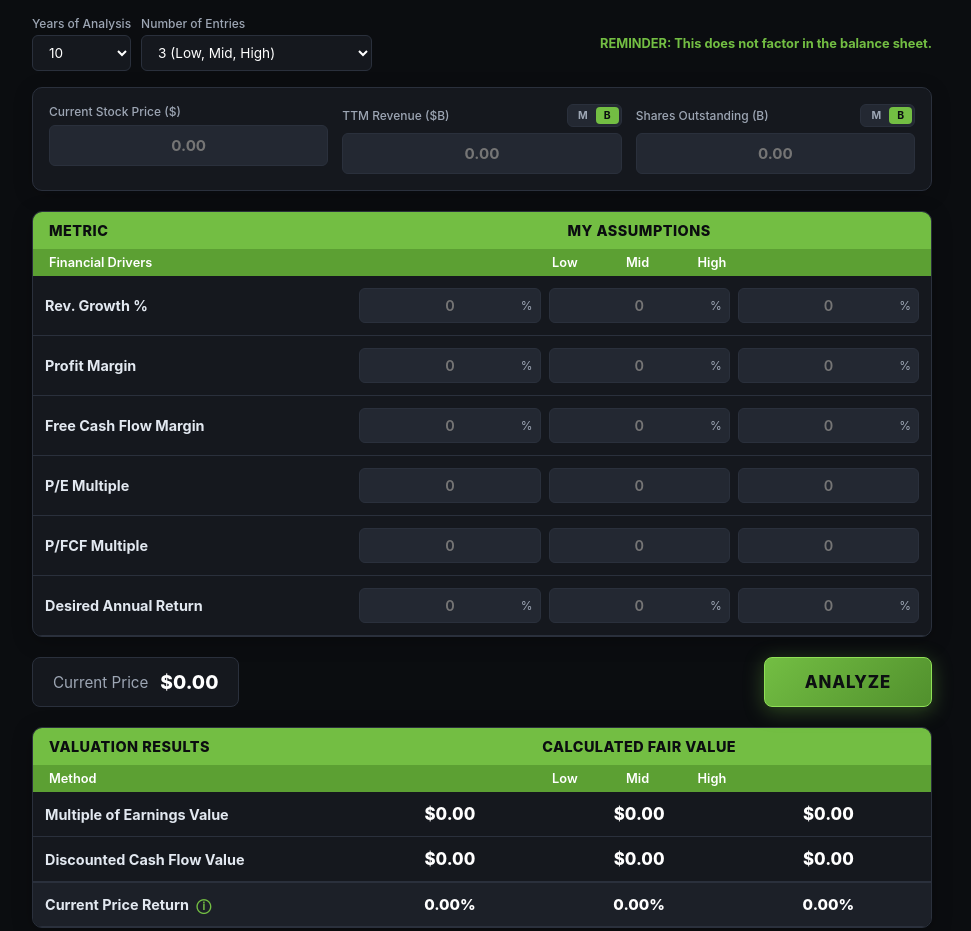
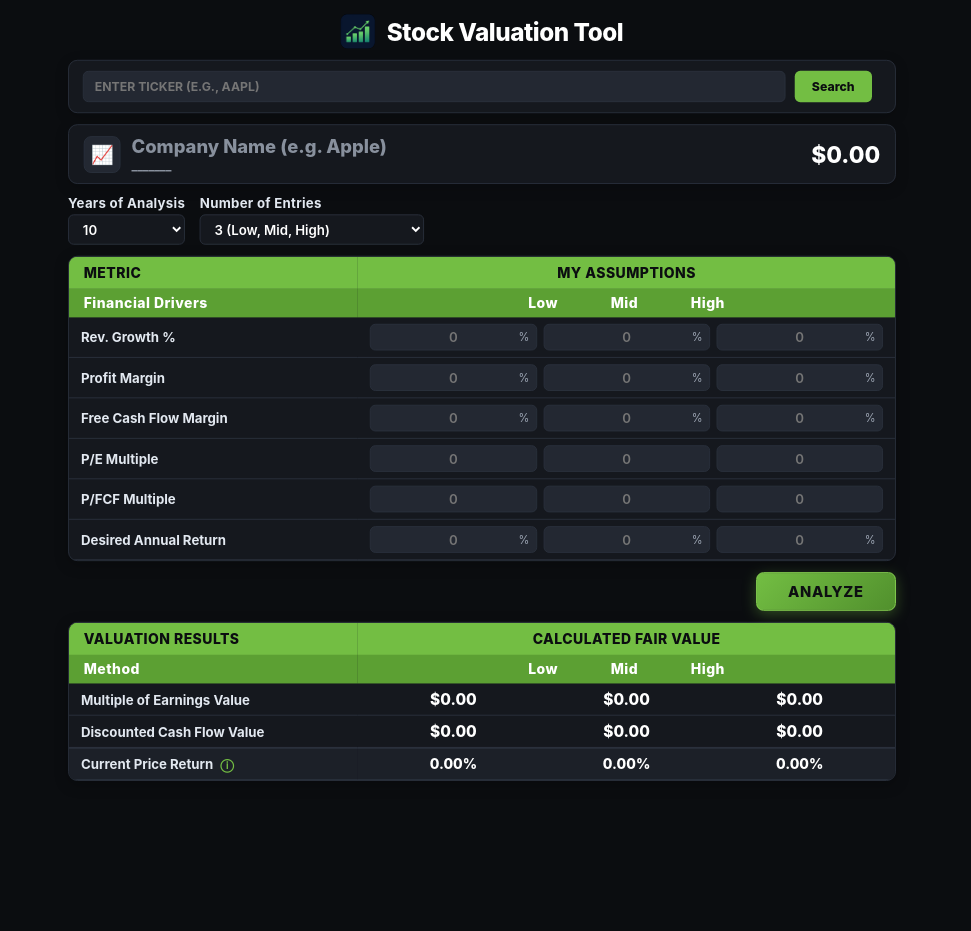
Before and after one commit to thepimis/Stock-Valuation-Tool, a plain HTML site: page index.html in a window 1280 px wide. Shown: the whole page, without its empty margins (158-1129 px from the left). After the commit the page ends 800 px from the top, so only its background shows below. Drawn offline with Linux system fonts and the light colour scheme.

Commit message:
Update local index.html with new fetch function

```diff
--- a/index.html
+++ b/index.html
@@ -3,7 +3,7 @@
 <head>
   <meta charset="UTF-8">
   <meta name="viewport" content="width=device-width, initial-scale=1.0">
-  <title>Everything Money Stock Valuation</title>
+  <title>Stock Valuation Tool</title>
 
   <!-- Browser Tab Favicon -->
   <link rel="icon" type="image/png" href="logo.png">
@@ -32,29 +32,133 @@
       font-family: -apple-system, BlinkMacSystemFont, "Segoe UI", Roboto, Helvetica, Arial, sans-serif;
     }
 
+    html, body {
+      height: 100%;
+      overflow-x: hidden;
+    }
+
     body {
       background-color: var(--bg);
       color: var(--text);
       margin: 0;
-      padding: 16px;
+      padding: 12px;
       display: flex;
       justify-content: center;
-      min-height: 100vh;
+      align-items: flex-start;
     }
 
     .container {
       width: 100%;
       max-width: 900px;
+      margin: 0 auto;
     }
+
+    /* Header Logo & Title */
+    .app-header {
+      display: flex;
+      align-items: center;
+      justify-content: center;
+      gap: 12px;
+      margin-bottom: 12px;
+      padding-top: 2px;
+    }
+
+    .app-logo {
+      width: 38px;
+      height: 38px;
+      border-radius: 8px;
+      object-fit: contain;
+    }
+
+    .app-title {
+      font-size: 1.65rem;
+      font-weight: 800;
+      color: var(--text);
+      margin: 0;
+      letter-spacing: -0.5px;
+    }
+
+    /* Company Header Styles */
+    .company-header {
+      display: flex;
+      justify-content: space-between;
+      align-items: center;
+      background: var(--card-bg);
+      border: 1px solid var(--border-color);
+      border-radius: 10px;
+      padding: 11px 16px;
+      margin-bottom: 12px;
+      box-shadow: 0 4px 15px rgba(0, 0, 0, 0.2);
+    }
+
+    .company-profile { display: flex; align-items: center; gap: 12px; }
+
+    /* Logo Container & Placeholder Styling */
+    .company-logo-container {
+      width: 40px;
+      height: 40px;
+      border-radius: 8px;
+      background: var(--input-bg);
+      border: 1px solid var(--border-color);
+      display: flex;
+      align-items: center;
+      justify-content: center;
+      overflow: hidden;
+      flex-shrink: 0;
+    }
+
+    .company-logo {
+      width: 100%;
+      height: 100%;
+      object-fit: contain;
+      background: #ffffff;
+      padding: 3px;
+    }
+
+    .company-logo-fallback {
+      font-size: 1.25rem;
+      display: flex;
+      align-items: center;
+      justify-content: center;
+      width: 100%;
+      height: 100%;
+      user-select: none;
+    }
+
+    .company-name {
+      font-size: 1.25rem;
+      font-weight: 800;
+      margin: 0 0 2px 0;
+      color: var(--text);
+      transition: color 0.3s ease;
+    }
+
+    .company-ticker {
+      font-size: 0.8rem;
+      color: var(--muted);
+      font-weight: 900;
+      text-transform: uppercase;
+      transition: color 0.3s ease;
+    }
+
+    /* Bolder greyed-out state for placeholders */
+    .company-name.is-placeholder,
+    .company-ticker.is-placeholder {
+      color: var(--muted);
+      font-weight: 800;
+      opacity: 0.85;
+    }
+
+    .company-price { font-size: 1.55rem; font-weight: 800; color: var(--text); }
 
     /* Top Controls Bar */
     .top-controls {
       display: flex;
       justify-content: space-between;
       align-items: center;
-      margin-bottom: 16px;
+      margin-bottom: 12px;
       flex-wrap: wrap;
-      gap: 12px;
+      gap: 10px;
     }
 
     .dropdown-group {
@@ -64,96 +168,86 @@
     }
 
     .dropdown-group label {
-      font-size: 0.75rem;
-      color: var(--muted);
-      font-weight: 500;
+      font-size: 0.9rem;
+      color: #e2e8f0;
+      font-weight: 700;
+      letter-spacing: 0.3px;
     }
 
     .dropdown-group select {
       background: var(--card-bg);
       color: var(--text);
       border: 1px solid var(--border-color);
-      padding: 8px 12px;
+      padding: 6px 11px;
       border-radius: 6px;
-      font-size: 0.85rem;
+      font-size: 0.9rem;
+      font-weight: 600;
       outline: none;
       cursor: pointer;
     }
 
-    .reminder {
-      color: var(--em-green);
-      font-size: 0.8rem;
-      font-weight: 700;
-    }
-
-    /* Baseline Inputs Card */
-    .baseline-card {
+    /* Ticker Search Section */
+    .search-card {
       background: var(--card-bg);
       border: 1px solid var(--border-color);
       border-radius: 10px;
-      padding: 16px;
-      margin-bottom: 20px;
-      display: grid;
-      grid-template-columns: repeat(auto-fit, minmax(220px, 1fr));
-      gap: 14px;
-      box-shadow: 0 4px 20px rgba(0, 0, 0, 0.2);
+      padding: 11px 15px;
+      margin-bottom: 12px;
+      display: flex;
+      gap: 10px;
+      align-items: center;
+      justify-content: space-between;
+      flex-wrap: wrap;
+      box-shadow: 0 4px 15px rgba(0, 0, 0, 0.2);
     }
 
-    .baseline-header {
+    .search-input-group {
       display: flex;
-      justify-content: space-between;
-      align-items: center;
-      margin-bottom: 6px;
+      gap: 10px;
+      flex: 1;
+      min-width: 250px;
     }
 
-    .baseline-card label {
-      font-size: 0.75rem;
-      color: var(--muted);
-      font-weight: 500;
+    .search-input-group input {
+      text-transform: uppercase;
+      padding: 8px 12px;
+      border-radius: 6px;
+      border: 1px solid var(--border-color);
+      background: var(--input-bg);
+      color: var(--text);
+      font-weight: bold;
+      width: 100%;
+      outline: none;
     }
 
-    /* Unit Toggle Segmented Buttons */
-    .unit-toggle {
-      display: flex;
-      background: var(--input-bg);
-      border: 1px solid var(--border-color);
-      border-radius: 6px;
-      padding: 2px;
+    .search-input-group input:focus {
+      border-color: var(--em-green);
     }
 
-    .unit-toggle button {
-      background: transparent;
+    .search-btn {
+      padding: 8px 19px;
+      background: var(--em-green);
       border: none;
-      color: var(--muted);
-      font-size: 0.65rem;
-      font-weight: 700;
-      padding: 2px 8px;
-      border-radius: 4px;
+      border-radius: 6px;
+      font-weight: 800;
+      color: #0b0d10;
       cursor: pointer;
-      transition: all 0.2s ease;
+      white-space: nowrap;
+      transition: opacity 0.2s, transform 0.1s;
     }
 
-    .unit-toggle button.active {
-      background: var(--em-green);
-      color: #0b0d10;
+    .search-btn:hover {
+      background: var(--em-green-hover);
     }
 
-    .baseline-card input {
-      width: 100%;
-      background: var(--input-bg);
-      border: 1px solid var(--border-color);
-      color: var(--text);
-      padding: 10px;
-      border-radius: 6px;
-      text-align: center;
-      font-size: 0.95rem;
-      font-weight: 700;
-      outline: none;
-      transition: border-color 0.2s;
+    .search-btn:active {
+      transform: scale(0.98);
     }
 
-    .baseline-card input:focus {
-      border-color: var(--em-green);
+    .api-status {
+      font-size: 0.8rem;
+      color: var(--muted);
+      font-weight: 600;
     }
 
     /* Table Boxes */
@@ -162,8 +256,8 @@
       border-radius: 10px;
       border: 1px solid var(--border-color);
       overflow: hidden;
-      margin-bottom: 20px;
-      box-shadow: 0 4px 20px rgba(0, 0, 0, 0.25);
+      margin-bottom: 12px;
+      box-shadow: 0 4px 15px rgba(0, 0, 0, 0.25);
     }
 
     table {
@@ -174,8 +268,8 @@
     thead th {
       background: var(--em-green);
       color: #0b0d10;
-      font-size: 0.9rem;
-      padding: 10px;
+      font-size: 0.95rem;
+      padding: 8px 11px;
       font-weight: 800;
       text-transform: uppercase;
       letter-spacing: 0.5px;
@@ -184,13 +278,14 @@
     .sub-head th {
       background: #5ca033;
       color: #ffffff;
-      font-size: 0.8rem;
-      padding: 6px 12px;
-      font-weight: 600;
+      font-size: 0.95rem;
+      padding: 6px 13px;
+      font-weight: 800;
+      letter-spacing: 0.5px;
     }
 
     td {
-      padding: 12px;
+      padding: 7px 13px;
       border-bottom: 1px solid var(--border-color);
       font-size: 0.9rem;
       vertical-align: middle;
@@ -224,7 +319,7 @@
       font-size: 0.75rem;
       font-weight: 400;
       line-height: 1.3;
-      text-transform: none; /* Prevents upper case in tooltip */
+      text-transform: none;
 
       position: absolute;
       z-index: 10;
@@ -260,7 +355,7 @@
     .return-row-bg .metric-name {
       color: #e2e8f0;
       font-size: 0.9rem;
-      text-transform: none; /* No caps lock */
+      text-transform: none;
       letter-spacing: normal;
     }
 
@@ -275,7 +370,7 @@
     /* Dynamic Flex Layout for Entries */
     .inputs-flex {
       display: grid;
-      gap: 8px;
+      gap: 7px;
     }
 
     .cols-1 { grid-template-columns: 1fr; }
@@ -293,7 +388,7 @@
       background: var(--input-bg);
       border: 1px solid var(--border-color);
       color: var(--text);
-      padding: 8px;
+      padding: 5px 8px;
       border-radius: 6px;
       text-align: center;
       font-size: 0.9rem;
@@ -327,28 +422,9 @@
     /* Actions Row */
     .action-row {
       display: flex;
-      justify-content: space-between;
+      justify-content: flex-end;
       align-items: center;
-      margin-bottom: 20px;
-      gap: 12px;
-    }
-
-    .price-display {
-      background: var(--card-bg);
-      border: 1px solid var(--border-color);
-      padding: 12px 20px;
-      border-radius: 8px;
-      font-size: 0.95rem;
-      display: flex;
-      align-items: center;
-      gap: 12px;
-      color: var(--muted);
-    }
-
-    .price-display span:last-child {
-      font-weight: 800;
-      font-size: 1.2rem;
-      color: var(--text);
+      margin-bottom: 12px;
     }
 
     /* Standout Analyze Button */
@@ -357,20 +433,20 @@
       color: #0d0f12;
       border: 1px solid #8fe056;
       font-weight: 800;
-      font-size: 1.05rem;
+      font-size: 1rem;
       text-transform: uppercase;
       letter-spacing: 0.8px;
-      padding: 14px 40px;
+      padding: 10px 34px;
       border-radius: 8px;
       cursor: pointer;
-      box-shadow: 0 4px 20px rgba(115, 190, 67, 0.35);
+      box-shadow: 0 4px 15px rgba(115, 190, 67, 0.35);
       transition: all 0.25s ease;
     }
 
     .analyze-btn:hover {
       background: linear-gradient(135deg, #83e04a 0%, #5ca033 100%);
       transform: translateY(-2px);
-      box-shadow: 0 6px 24px rgba(115, 190, 67, 0.5);
+      box-shadow: 0 6px 20px rgba(115, 190, 67, 0.5);
     }
 
     .analyze-btn:active {
@@ -386,21 +462,26 @@
 
     /* Responsive Mobile Layout Adjustments */
     @media (max-width: 650px) {
-      body { padding: 10px; }
+      body { padding: 8px; }
 
-      .action-row {
-        flex-direction: column;
-        align-items: stretch;
+      .app-header {
+        gap: 8px;
+        margin-bottom: 10px;
       }
 
-      .price-display {
-        justify-content: space-between;
+      .app-logo {
+        width: 32px;
+        height: 32px;
+      }
+
+      .app-title {
+        font-size: 1.3rem;
       }
 
       .analyze-btn {
         width: 100%;
         text-align: center;
-        padding: 14px;
+        padding: 12px;
       }
 
       table, thead, tbody, th, td, tr {
@@ -413,16 +494,16 @@
 
       tr {
         border-bottom: 1px solid var(--border-color);
-        padding: 12px;
+        padding: 8px;
       }
 
       td {
         border: none;
-        padding: 6px 0;
+        padding: 4px 0;
       }
 
       .metric-name {
-        margin-bottom: 8px;
+        margin-bottom: 6px;
         color: var(--em-green);
         font-size: 0.95rem;
       }
@@ -431,13 +512,43 @@
 </head>
 <body>
 
-<div class="container">
+<div class="container" id="appContainer">
+
+  <!-- Header with Logo & Title -->
+  <header class="app-header">
+    <img src="logo.png" alt="Stock Valuation Tool Logo" class="app-logo">
+    <h1 class="app-title">Stock Valuation Tool</h1>
+  </header>
+
+  <!-- Ticker Auto-Fill Search Card -->
+  <div class="search-card">
+    <div class="search-input-group">
+      <input type="text" id="tickerInput" placeholder="Enter Ticker (e.g., AAPL)">
+      <button class="search-btn" onclick="fetchStockData()">Search</button>
+    </div>
+    <span class="api-status" id="apiStatus"></span>
+  </div>
+
+  <!-- Always-Visible Company Header Box -->
+  <div id="companyHeader" class="company-header">
+    <div class="company-profile">
+      <div class="company-logo-container">
+        <img id="companyLogo" src="" alt="Logo" class="company-logo" style="display: none;">
+        <div id="companyLogoFallback" class="company-logo-fallback">📈</div>
+      </div>
+      <div>
+        <h2 id="companyName" class="company-name is-placeholder">Company Name (e.g. Apple)</h2>
+        <div id="companyTickerDisplay" class="company-ticker is-placeholder">_______</div>
+      </div>
+    </div>
+    <div id="headerPrice" class="company-price">$0.00</div>
+  </div>
 
   <!-- Top Controls -->
   <div class="top-controls">
-    <div style="display: flex; gap: 10px;">
+    <div style="display: flex; gap: 16px;">
       <div class="dropdown-group">
-        <label>Years of Analysis</label>
+        <label for="yearsSelect">Years of Analysis</label>
         <select id="yearsSelect" onchange="calculateValuation()">
           <option value="3">3</option>
           <option value="5">5</option>
@@ -445,7 +556,7 @@
         </select>
       </div>
       <div class="dropdown-group">
-        <label>Number of Entries</label>
+        <label for="entriesSelect">Number of Entries</label>
         <select id="entriesSelect" onchange="renderDynamicLayout()">
           <option value="1">1 (Base)</option>
           <option value="3" selected>3 (Low, Mid, High)</option>
@@ -453,39 +564,13 @@
         </select>
       </div>
     </div>
-    <div class="reminder">REMINDER: This does not factor in the balance sheet.</div>
   </div>
 
-  <!-- Financial Baseline Inputs -->
-  <div class="baseline-card">
-    <div>
-      <div class="baseline-header">
-        <label>Current Stock Price ($)</label>
-      </div>
-      <input type="number" id="currentPrice" value="" placeholder="0.00" step="0.01" oninput="updateCurrentPriceDisplay()">
-    </div>
-
-    <div>
-      <div class="baseline-header">
-        <label id="revLabel">TTM Revenue ($B)</label>
-        <div class="unit-toggle">
-          <button id="revUnitM" onclick="setRevUnit('M')">M</button>
-          <button id="revUnitB" class="active" onclick="setRevUnit('B')">B</button>
-        </div>
-      </div>
-      <input type="number" id="ttmRevenue" value="" placeholder="0.00" step="0.01">
-    </div>
-
-    <div>
-      <div class="baseline-header">
-        <label id="sharesLabel">Shares Outstanding (B)</label>
-        <div class="unit-toggle">
-          <button id="sharesUnitM" onclick="setSharesUnit('M')">M</button>
-          <button id="sharesUnitB" class="active" onclick="setSharesUnit('B')">B</button>
-        </div>
-      </div>
-      <input type="number" id="sharesOut" value="" placeholder="0.00" step="0.001">
-    </div>
+  <!-- Financial Baseline Inputs (Hidden from user, utilized by background logic) -->
+  <div style="display: none;">
+    <input type="number" id="currentPrice" value="">
+    <input type="number" id="ttmRevenue" value="">
+    <input type="number" id="sharesOut" value="">
   </div>
 
   <!-- Assumptions Table -->
@@ -539,10 +624,6 @@
 
   <!-- Action Row -->
   <div class="action-row">
-    <div class="price-display">
-      <span>Current Price</span>
-      <span id="currentPriceDisplay">$0.00</span>
-    </div>
     <button class="analyze-btn" onclick="calculateValuation()">Analyze</button>
   </div>
 
@@ -590,28 +671,124 @@
 </div>
 
 <script>
-  let revUnit = 'B';
-  let sharesUnit = 'B';
+  // Automatic Screen Fit Scale Adjuster
+  function fitToScreen() {
+    const container = document.getElementById('appContainer');
+    container.style.transform = 'none';
 
-  // Live Update Price Display without running full valuation math
-  function updateCurrentPriceDisplay() {
-    const rawPrice = document.getElementById('currentPrice').value;
-    const price = parseFloat(rawPrice);
-    document.getElementById('currentPriceDisplay').innerText = !isNaN(price) ? `$${price.toFixed(2)}` : '$0.00';
+    const viewportHeight = window.innerHeight;
+    const contentHeight = container.offsetHeight;
+
+    // Apply scale down if content overflows height (desktop screens)
+    if (contentHeight > viewportHeight && window.innerWidth > 650) {
+      const scale = Math.max(0.70, (viewportHeight - 20) / contentHeight);
+      container.style.transformOrigin = 'top center';
+      container.style.transform = `scale(${scale})`;
+    }
   }
 
-  function setRevUnit(unit) {
-    revUnit = unit;
-    document.getElementById('revUnitM').classList.toggle('active', unit === 'M');
-    document.getElementById('revUnitB').classList.toggle('active', unit === 'B');
-    document.getElementById('revLabel').innerText = `TTM Revenue ($${unit})`;
+  // Local JSON Stock Data Fetcher
+  async function fetchStockData() {
+    const tickerInput = document.getElementById('tickerInput');
+    const statusElem = document.getElementById('apiStatus');
+    const ticker = tickerInput.value.trim().toUpperCase();
+
+    if (!ticker) {
+      alert('Please enter a stock ticker symbol (e.g., AAPL, MSFT, GOOGL).');
+      return;
+    }
+
+    statusElem.innerText = 'Searching data...';
+    statusElem.style.color = 'var(--muted)';
+
+    try {
+      // Fetch local data file generated by your main.py
+      const response = await fetch('data.json');
+
+      if (!response.ok) {
+        throw new Error('Data file not found');
+      }
+
+      const allData = await response.json();
+
+      // Look for the ticker inside the JSON file
+      const stockData = allData.find(item => item.symbol === ticker);
+
+      if (!stockData) {
+        statusElem.innerText = `Ticker ${ticker} not found in local data file!`;
+        statusElem.style.color = 'var(--em-red)';
+        return;
+      }
+
+      statusElem.innerText = `Loaded ${ticker} successfully!`;
+      statusElem.style.color = 'var(--em-green)';
+
+      // Pass stock data to UI populate function
+      populateStockUI(ticker, stockData, { 'Global Quote': { '05. price': stockData.price } });
+
+    } catch (error) {
+      console.error('Fetch Error:', error);
+      statusElem.innerText = 'Failed to load data.json!';
+      statusElem.style.color = 'var(--em-red)';
+    }
   }
 
-  function setSharesUnit(unit) {
-    sharesUnit = unit;
-    document.getElementById('sharesUnitM').classList.toggle('active', unit === 'M');
-    document.getElementById('sharesUnitB').classList.toggle('active', unit === 'B');
-    document.getElementById('sharesLabel').innerText = `Shares Outstanding (${unit})`;
+  // Populate UI with retrieved stock data
+  function populateStockUI(ticker, overview, quote) {
+    const statusElem = document.getElementById('apiStatus');
+    const price = parseFloat(quote['Global Quote']?.['05. price']);
+    const sharesOut = parseFloat(overview['SharesOutstanding']);
+    const revenueTTM = parseFloat(overview['RevenueTTM']);
+
+    if (!price && !revenueTTM && !sharesOut) {
+      statusElem.innerText = 'Symbol not found or data missing!';
+      statusElem.style.color = 'var(--em-red)';
+      return;
+    }
+
+    // Update Company Header & Remove Placeholder states
+    const nameElem = document.getElementById('companyName');
+    nameElem.innerText = overview.Name || ticker;
+    nameElem.classList.remove('is-placeholder');
+
+    const tickerElem = document.getElementById('companyTickerDisplay');
+    tickerElem.innerText = ticker;
+    tickerElem.classList.remove('is-placeholder');
+
+    document.getElementById('headerPrice').innerText = `$${price ? price.toFixed(2) : '0.00'}`;
+
+    const logoImg = document.getElementById('companyLogo');
+    const logoFallback = document.getElementById('companyLogoFallback');
+
+    logoImg.src = `https://financialmodelingprep.com/image-stock/${ticker}.png`;
+    logoImg.onload = function() {
+      logoImg.style.display = 'block';
+      logoFallback.style.display = 'none';
+    };
+    logoImg.onerror = function() {
+      logoImg.style.display = 'none';
+      logoFallback.style.display = 'flex';
+    };
+
+    // Update Current Stock Price internally
+    if (price) {
+      document.getElementById('currentPrice').value = price.toFixed(2);
+    }
+
+    // Update Shares Outstanding internally
+    if (sharesOut) {
+      const sharesInUnit = sharesOut / 1e9;
+      document.getElementById('sharesOut').value = sharesInUnit.toFixed(3);
+    }
+
+    // Update TTM Revenue internally
+    if (revenueTTM) {
+      const revInUnit = revenueTTM / 1e9;
+      document.getElementById('ttmRevenue').value = revInUnit.toFixed(2);
+    }
+
+    calculateValuation();
+    fitToScreen();
   }
 
   // Scenario Configs
@@ -679,6 +856,7 @@
     });
 
     calculateValuation();
+    fitToScreen();
   }
 
   // Main Valuation Calculation
@@ -690,11 +868,9 @@
     const rawShares = parseFloat(document.getElementById('sharesOut').value) || 0;
     const years = parseInt(document.getElementById('yearsSelect').value) || 10;
 
-    // Standardize Revenue & Shares to absolute figures based on M/B unit toggles
-    const totalRev = rawRev * (revUnit === 'B' ? 1e9 : 1e6);
-    const totalShares = rawShares * (sharesUnit === 'B' ? 1e9 : 1e6);
-
-    updateCurrentPriceDisplay();
+    // Standardize Revenue & Shares to absolute figures
+    const totalRev = rawRev * 1e9;
+    const totalShares = rawShares * 1e9;
 
     const numEntries = parseInt(document.getElementById('entriesSelect').value);
     const cases = scenariosMap[numEntries];
@@ -784,7 +960,6 @@
         if (pfcfInput && fcfmInput) {
           retElem.innerText = `${calculatedReturn.toFixed(2)}%`;
 
-          // Color logic: Red if negative, Green if >= Desired Return, White otherwise
           if (calculatedReturn < 0) {
             retElem.style.color = 'var(--em-red)';
           } else if (calculatedReturn >= (r * 100)) {
@@ -832,8 +1007,21 @@
     }
   }
 
+  // Allow 'Enter' key inside the search bar to trigger Auto-Fill
+  document.getElementById('tickerInput').addEventListener('keypress', function (e) {
+    if (e.key === 'Enter') {
+      fetchStockData();
+    }
+  });
+
+  // Re-fit on window resize
+  window.addEventListener('resize', fitToScreen);
+
   // Initial setup call
-  window.onload = renderDynamicLayout;
+  window.onload = function() {
+    renderDynamicLayout();
+    fitToScreen();
+  };
 </script>
 
 </body>
```
